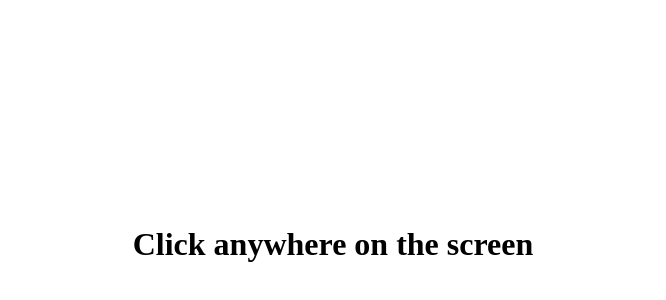
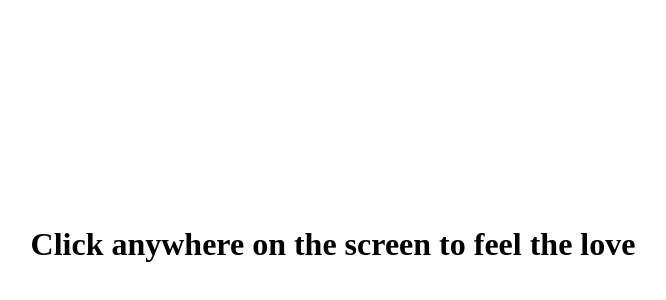
Before and after one commit to XPLOIT-123/ValentinesWebsite, a plain HTML site: page index.html in a window 1280 px wide. Shown: the part 146-446 px from the top of the page, without its empty margins (307-973 px from the left). Drawn offline with Linux system fonts and the light colour scheme.

Commit message:
Update index.html

```diff
--- a/index.html
+++ b/index.html
@@ -3,12 +3,12 @@
 <head>
   <meta charset="UTF-8">
   <meta name="viewport" content="width=device-width, initial-scale=1.0">
-  <title>Click Messages</title>
+  <title>Love Messages</title>
   <link rel="stylesheet" href="styles.css">
 </head>
 <body>
   <div class="container" onclick="displayMessage()">
-    <h1>Click anywhere on the screen</h1>
+    <h1>Click anywhere on the screen to feel the love</h1>
     <div id="messageContainer"></div>
   </div>
   <script src="script.js"></script>
```
